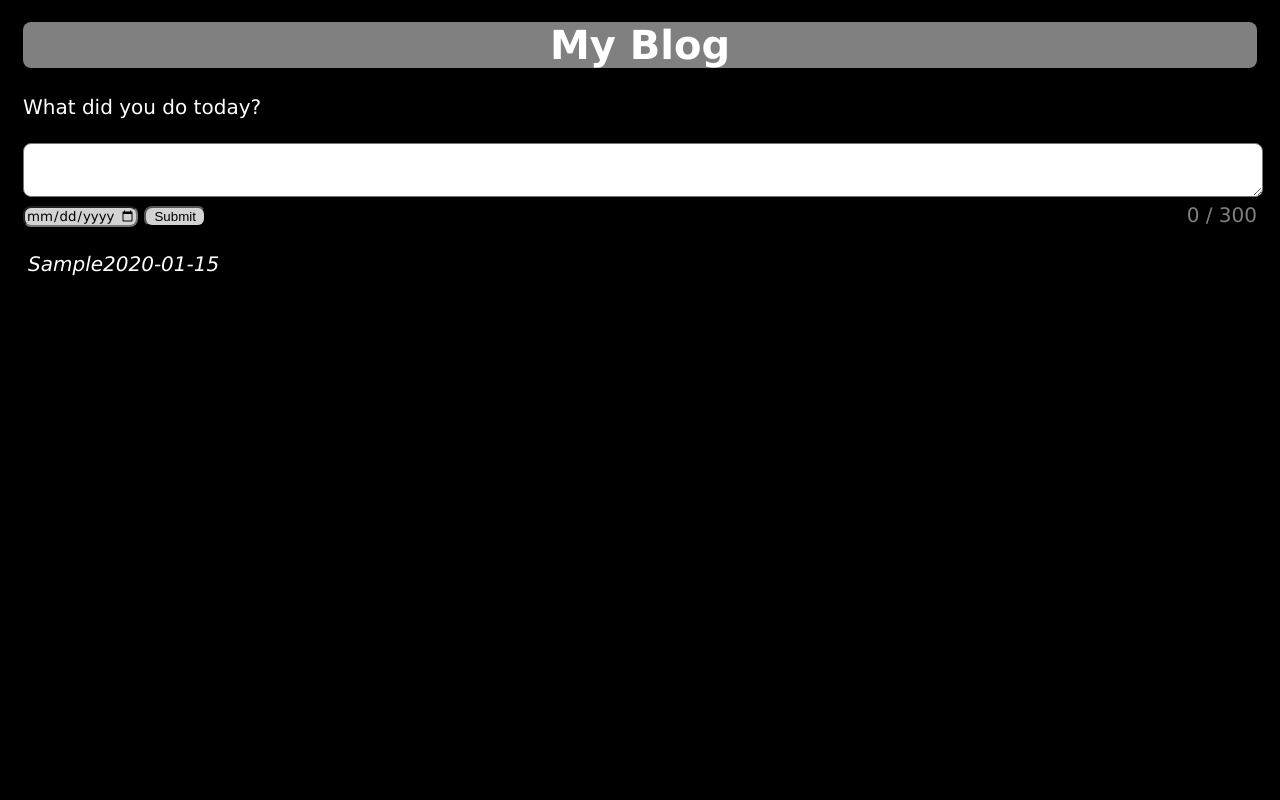
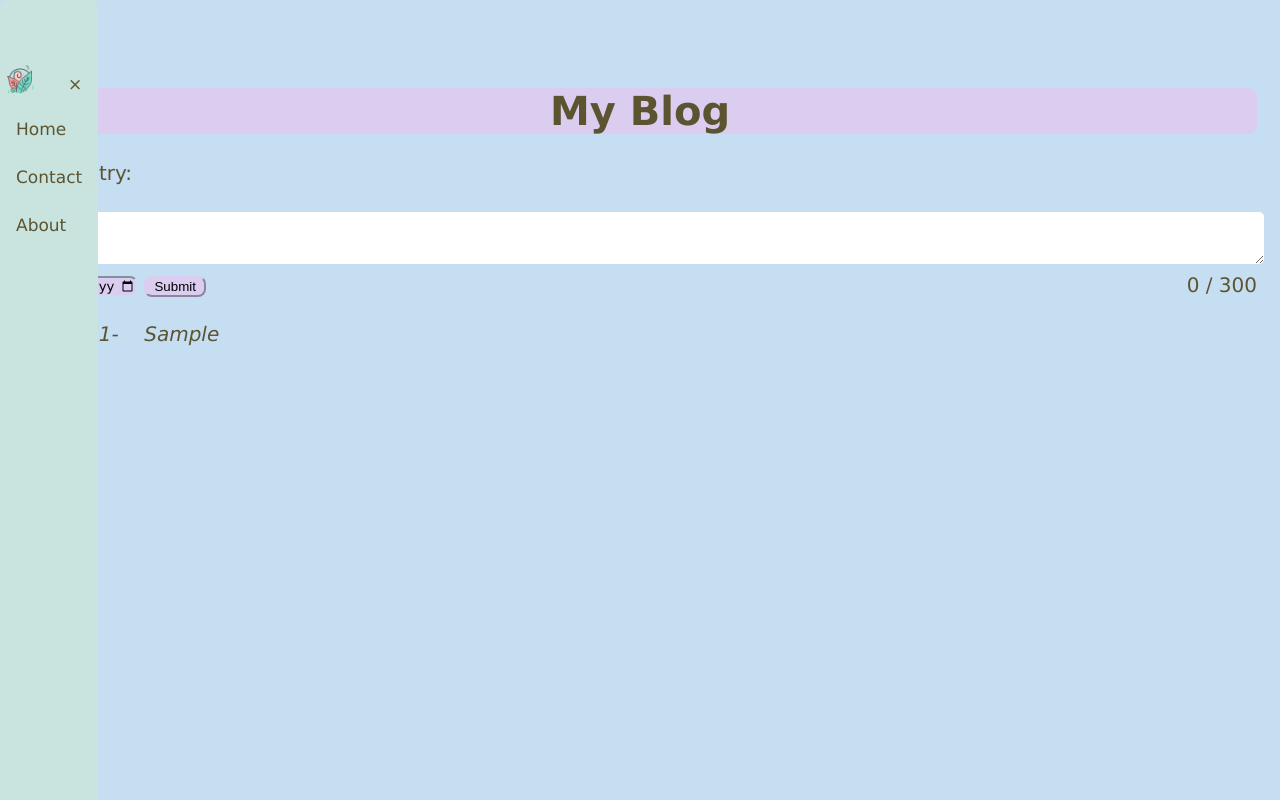
Before and after one commit to PurpleAsterDuchess/PurpleAsterDuchess.github.io, a plain HTML site: page index.html in a window 1280 px wide. Both pictures are taken after typing "Sample", "2020-01-15" into the empty fields and a click on the input "Submit". Drawn offline with Linux system fonts and the light colour scheme.

Commit message:
make it look nicer and have a menu screen

```diff
--- a/formatting.css
+++ b/formatting.css
@@ -1,12 +1,12 @@
 body {
-    background-color: #000000;
-    color: #ffffff;
+    background-color: #C6DEF1;
+    color: #5c5431;
     font-family: Verdana, Geneva, Tahoma, sans-serif;
     font-size: 20px;
     padding:15px
 }
 h1 {
-    background-color: #808080;
+    background-color: #DBCDF0;
     text-align: center;
     position: relative;
     margin-top: -1px;
@@ -27,6 +27,8 @@ textarea {
     overflow:hidden;
     display: inline;
     border-radius: 8px;
+    border-color: #C6DEF1;
+    border-width: 3px;
     font-family: inherit;
     font-size: 20px;
 }
@@ -36,7 +38,7 @@ label {
 }
 
 #counter {
-    color: grey;
+    color: #5c5431;
     float:right;
     padding: 0.1rem 0 0 0;
     font-size:0.875;
@@ -45,17 +47,19 @@ label {
 #done {
     position: relative;
     border-radius: 8px;
+    border-color: #DBCDF0;
     width:5%;
     min-width: 58px;
     height:auto;
-    background-color:lightgrey;
+    background-color:#DBCDF0;
 }
 
 #when {
     border-radius: 8px;
+    border-color: #C6DEF1;
     font-family: inherit;
     width:110px;
-    background-color:lightgrey;
+    background-color:#DBCDF0;
 }
 
 /* .container{
@@ -73,6 +77,7 @@ label {
     padding:5px;
     display: inline-grid;
     grid-template-rows: auto;
+    gap: 2%;
 }
 
 li {
@@ -83,3 +88,100 @@ li {
 li:last-child {
     grid-column: blogEntry;
 }
+
+.inputs:focus {
+    outline: none !important;
+    border:3px solid #DBCDF0;
+    box-shadow: 0 0 1px #FAEDCB;
+}
+
+#when:focus {
+    outline: none !important;
+    border:3px solid #DBCDF0;
+    box-shadow: 0 0 1px #FAEDCB;
+}
+
+#when:hover {
+    background-color: #F2C6DE;
+}
+
+#done:hover {
+    background-color: #F2C6DE;
+}
+
+/* Style the navigation menu */
+.sidenav {
+    height:100%;
+    width:fit-content;
+    position:fixed;
+    z-index: 1;
+    top: 0;
+    left: 0;
+    overflow-x: hidden;
+    padding-top: 60px;
+    background-color: #C9E4DE;
+    border-radius: 8px;
+}
+
+/* Hide the links inside the navigation menu (except for logo/home) */
+.sidenav #myLinks {
+    display: none;
+}
+
+/* Style navigation menu links */
+.sidenav a {
+    color: #5c5431;
+    padding: 14px 16px;
+    text-decoration: none;
+    font-size: 17px;
+    display: block;
+    }
+
+/* Style the hamburger menu */
+.sidenav a.icon {
+    background: #C9E4DE;
+    display: block;
+    position: absolute;
+    right: 0;
+    top: 0;
+}
+
+/* Add a grey background color on mouse-over */
+.sidenav a:hover {
+    background-color: #FAEDCB;
+    color: black;
+}
+
+/* Style the active link (or home/logo) */
+.active {
+    background-color: #C9E4DE;
+    color: white;
+    float: inline-end;
+}
+
+.sidenav .icon {
+    position:absolute;
+    top: 0;
+    right:25px;
+    margin-left: 50px;
+}
+
+#main {
+    padding: 20px;
+}
+
+button {
+    font: inherit;
+    background-color: inherit;
+    border: inherit;
+    color: inherit;
+}
+
+button:hover {
+    background-color: #C9E4DE;
+}
+
+#image {
+    height: 5%;
+    width:auto;
+}
--- a/index.html
+++ b/index.html
@@ -4,12 +4,27 @@
     <meta charset="UTF-8">
     <meta name="viewport"
           content="width=device-width, initial-scale=1.0">
-    <title>Document</title>
+    <title>Blog</title>
     <link rel="stylesheet"
           href="formatting.css">
+    <link rel="stylesheet" href="https://cdnjs.cloudflare.com/ajax/libs/font-awesome/4.7.0/css/font-awesome.min.css">
+
 </head>
 
 <body>
+    <!-- Top Navigation Menu -->
+    <div id="sidenav" class="sidenav">
+        <div id="myLinks"></div>
+            <a href="javascript:void(0);" class="active" onclick="closeNav()">&times;</a>
+            <img id="image" src="random.png">
+            <a href="./homepage.html">Home</a>
+            <a href="#contact">Contact</a>
+            <a href="#about">About</a>
+        </div>
+        <button class="icon" onclick="openNav()"><i class="fa fa-bars"></i></button>
+
+  </div>
+    <div id="main"></div>
         <h1 class="title">My Blog</h1>
         <iframe name="hiddenFrame" width="0" height="0" border="0" style="display: none;"></iframe>
         <form name="form"
@@ -18,7 +33,7 @@
             target="hiddenFrame"
             onsubmit="saveEntry()">
             <label for="entry"
-               class="inputs">What did you do today?</label><br>
+                class="inputs">Blog Entry:</label><br>
                 <div class="grow-wrap">
                 <textarea name="entry"
                         id="entry"
@@ -40,7 +55,8 @@
             <ul class="output"
                 id="output1"></ul>
         </div>
-
+    </div>
+    </body>
     <script src="index.js"></script>
 
 </body>
--- a/index.js
+++ b/index.js
@@ -37,13 +37,13 @@ const saveEntry = () => {
     } else {
         let li = document.createElement("li");
         let inputValue = document.getElementById("entry").value;
-        let t = document.createTextNode(inputValue);
+        let t = document.createTextNode(inputValue.charAt(0).toUpperCase() + inputValue.slice(1));
         li.appendChild(t);
         if (inputValue === '') {
             alert("You must write something!");
         } else {
+            document.getElementById("output1").appendChild(li2);
             document.getElementById("output1").appendChild(li);
-            document.getElementById("output1").appendChild(li2);
         }
         document.getElementById("entry").value = "";
 
@@ -52,3 +52,25 @@ const saveEntry = () => {
 
     countText();
 }
+
+/* Toggle between showing and hiding the navigation menu links when the user clicks on the hamburger menu / bar icon */
+const navbar = () => {
+    const links = document.getElementById("myLinks");
+    if (links.style.display === "block") {
+        links.style.display = "none";
+    } else {
+        links.style.display = "block";
+    }
+  }
+
+/* Set the width of the side navigation to 250px */
+function openNav() {
+    document.getElementById("sidenav").style.width = "250px";
+    document.getElementById("myLinks").style.marginLeft = "250px";
+}
+
+/* Set the width of the side navigation to 0 */
+function closeNav() {
+    document.getElementById("sidenav").style.width = "0";
+    document.getElementById("myLinks").style.marginLeft = "0";
+}
```
Also changed, not shown: homepage.html (added, +15 -0 lines), random.png (added). Lines whose indentation alone changed are shown as unchanged.
